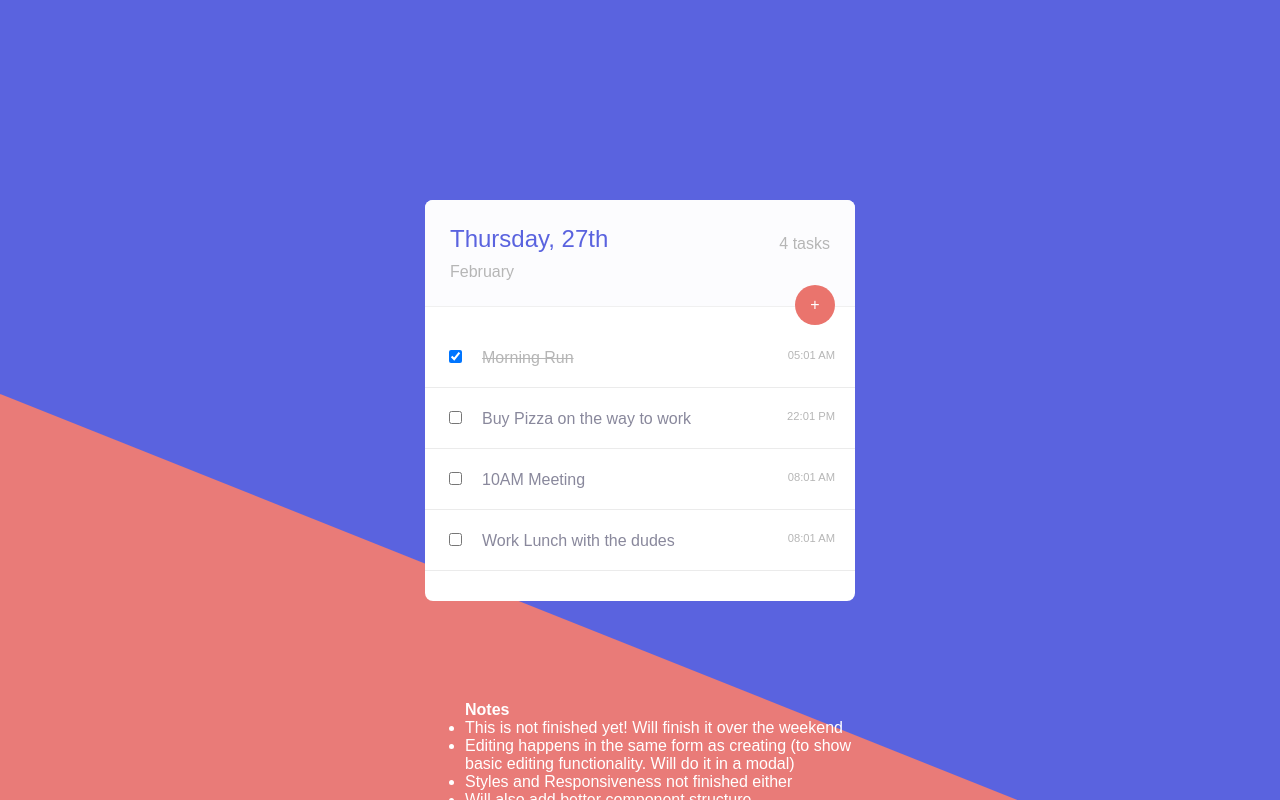
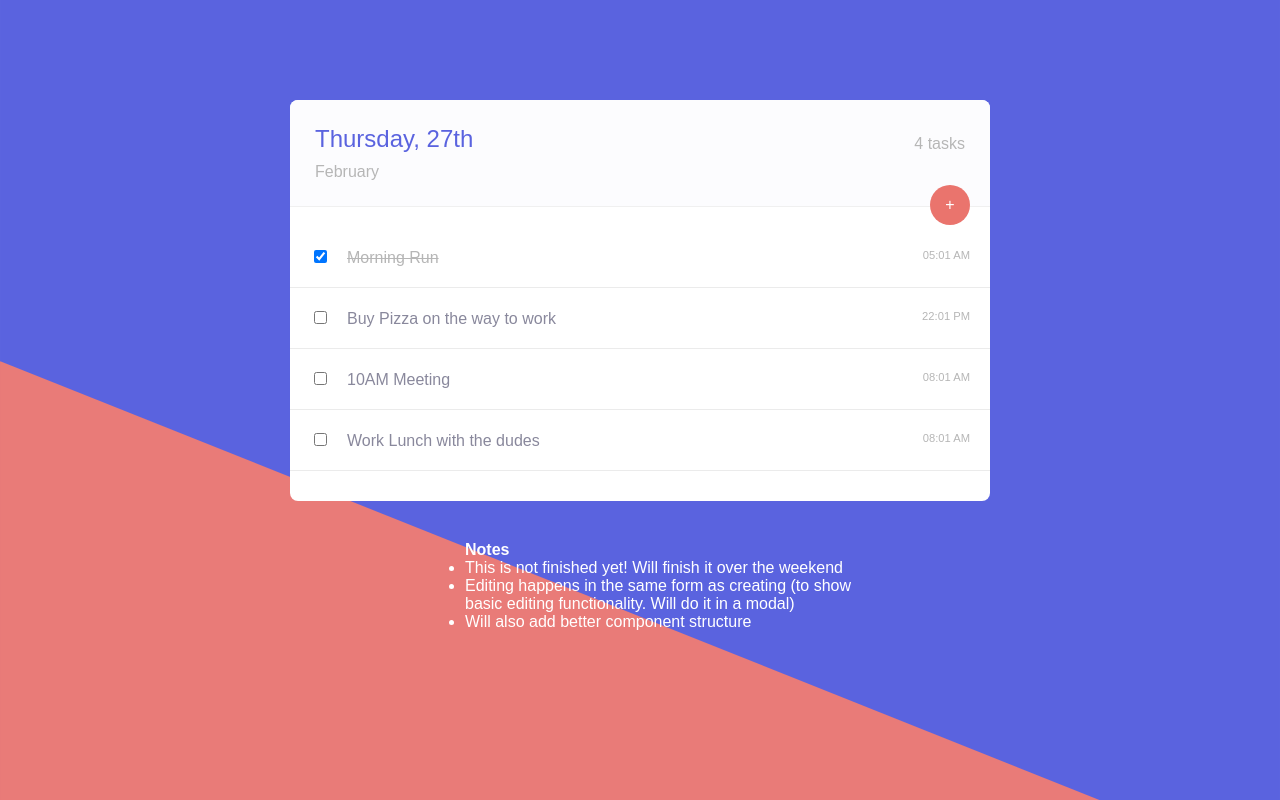
Before and after one commit to sbastidasr/forethought-todo, a React (Create React App) app: page / in a window 1280 px wide. Built offline with nearby package versions, Linux system fonts and the light colour scheme.

Commit message:
Cleanup a bit + css

```diff
--- a/src/App.js
+++ b/src/App.js
@@ -16,7 +16,7 @@ class App extends React.Component {
               Editing happens in the same form as creating (to show basic
               editing functionality. Will do it in a modal)
             </li>
-            <li>Styles and Responsiveness not finished either</li>
+
             <li>Will also add better component structure</li>
           </ul>
         </Notes>
@@ -31,6 +31,7 @@ const AppContainer = styled.div`
   height: 100%;
   position: fixed;
   background-image: url("background.svg");
+  background-size: cover;
 `;
 const Notes = styled.div`
   width: 430px;
--- a/src/ToDo.js
+++ b/src/ToDo.js
@@ -1,36 +1,14 @@
 import moment from "moment";
 import React, { useState } from "react";
 import styled from "styled-components";
+import defaultTodos from "./defaultTodos";
+const now = moment();
 
 const ToDo = () => {
-  const now = moment();
-
   const [timeInput, setTimeInput] = useState("00:00");
   const [textInput, setTextInput] = useState("");
-
   const [showForm, setShowForm] = useState(false);
-  const [todos, setTodos] = useState([
-    {
-      text: "Morning Run",
-      completed: true,
-      due: moment("2020-01-22T05:00:00Z")
-    },
-    {
-      text: "Buy Pizza on the way to work",
-      completed: false,
-      due: moment("2020-01-05T22:00:00Z")
-    },
-    {
-      text: "10AM Meeting",
-      completed: false,
-      due: moment("2020-01-17T08:00:00Z")
-    },
-    {
-      text: "Work Lunch with the dudes",
-      completed: false,
-      due: moment("2020-01-17T08:00:00Z")
-    }
-  ]);
+  const [todos, setTodos] = useState(defaultTodos);
 
   const toggleItem = (e, index) => {
     e.stopPropagation();
@@ -71,13 +49,13 @@ const ToDo = () => {
   return (
     <ToDos>
       <Header>
-        <HeaderLeft>
+        <div>
           <HeaderDate>
             <span> {now.format("dddd,")} </span>
             <span className="light">{now.format("Do")}</span>
           </HeaderDate>
           <HeaderSubDate>{now.format("MMMM")}</HeaderSubDate>
-        </HeaderLeft>
+        </div>
         <HeaderRight>
           <HeaderSubDate>{`${todos.length} tasks`}</HeaderSubDate>
         </HeaderRight>
@@ -131,27 +109,33 @@ const ToDo = () => {
   );
 };
 
+// MAIN CONTAINER
+
+const ToDos = styled.div`
+  width: 90%;
+
+  background-color: white;
+  margin: 100px auto 40px auto;
+  position: relative;
+  border-radius: 8px;
+
+  max-width: 700px;
+
+  @media (min-width: 600px) {
+    width: 75%;
+  }
+`;
+
+// HEADER
+
 const RightDate = styled.div`
   color: rgb(182, 182, 182);
   font-size: 0.7rem;
   line-height: 1rem;
 `;
 
-const CheckBox = styled.input`
-  margin-right: 20px;
-`;
-
 const TodoContainer = styled.div`
   margin-top: 20px;
-`;
-
-const ToDos = styled.div`
-  width: 430px;
-  margin: 100px auto;
-  background-color: white;
-  margin-top: 200px;
-  position: relative;
-  border-radius: 8px;
 `;
 
 const Header = styled.div`
@@ -169,10 +153,6 @@ const HeaderRight = styled.div`
   padding-top: 10px;
 `;
 
-const HeaderLeft = styled.div`
-  // padding: 20px;
-`;
-
 const HeaderDate = styled.div`
   color: rgb(90, 99, 223);
   text-align: left;
@@ -183,10 +163,12 @@ const HeaderDate = styled.div`
     font-weight: 100;
   }
 `;
+
 const HeaderSubDate = styled.div`
   color: rgb(182, 182, 182);
   text-align: left;
 `;
+
 const AddToDoButton = styled.div`
   width: 40px;
   height: 40px;
@@ -202,6 +184,8 @@ const AddToDoButton = styled.div`
   background-color: rgb(234, 116, 109);
 `;
 
+// TODO ITEMS
+
 const ToDoItem = styled.div`
   text-align: left;
   border-bottom: 1px solid rgb(235, 235, 235);
@@ -215,6 +199,12 @@ const ToDoItem = styled.div`
     text-decoration: line-through;
   }
 `;
+
+const CheckBox = styled.input`
+  margin-right: 20px;
+`;
+
+// TODO FORM
 
 const InputForm = styled.form`
   text-align: left;
--- /dev/null
+++ b/src/defaultTodos.js
@@ -0,0 +1,26 @@
+import moment from "moment";
+
+const defaultTodos = [
+  {
+    text: "Morning Run",
+    completed: true,
+    due: moment("2020-01-22T05:00:00Z")
+  },
+  {
+    text: "Buy Pizza on the way to work",
+    completed: false,
+    due: moment("2020-01-05T22:00:00Z")
+  },
+  {
+    text: "10AM Meeting",
+    completed: false,
+    due: moment("2020-01-17T08:00:00Z")
+  },
+  {
+    text: "Work Lunch with the dudes",
+    completed: false,
+    due: moment("2020-01-17T08:00:00Z")
+  }
+];
+
+export default defaultTodos;
```
